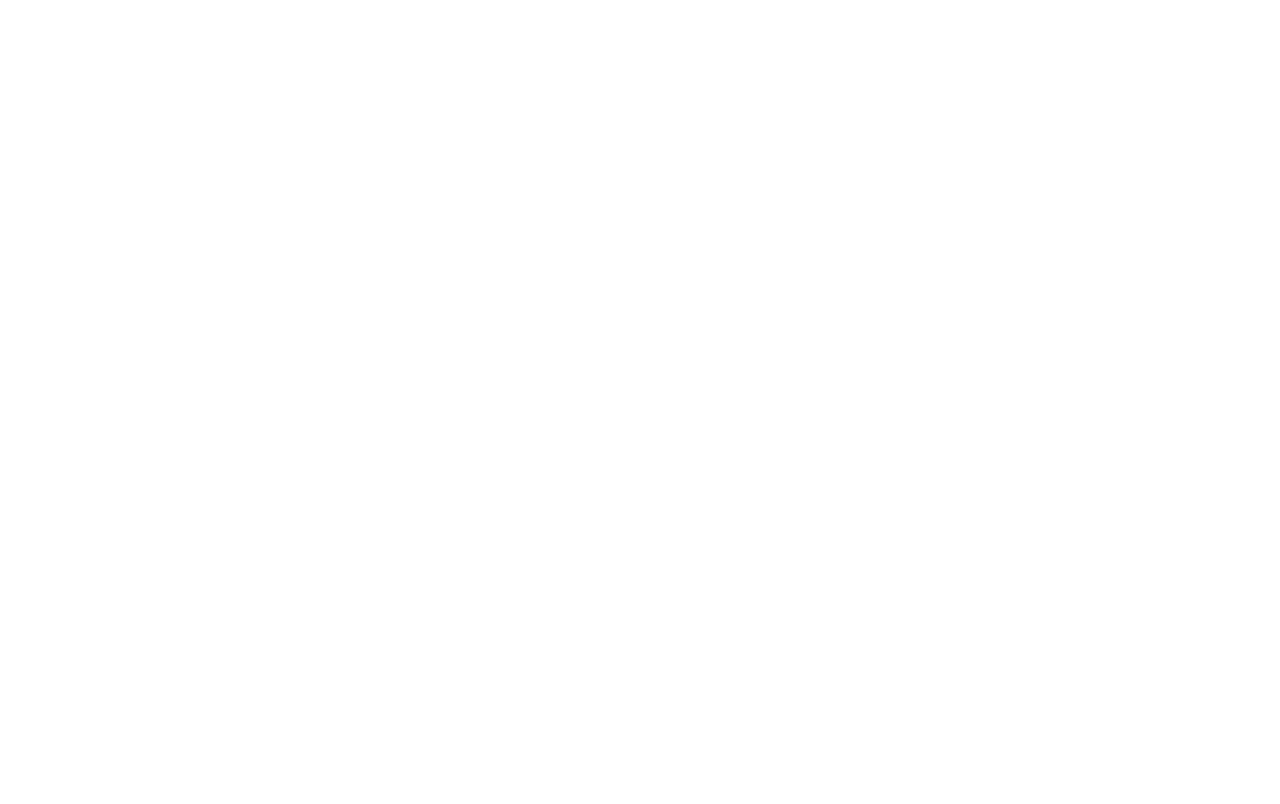
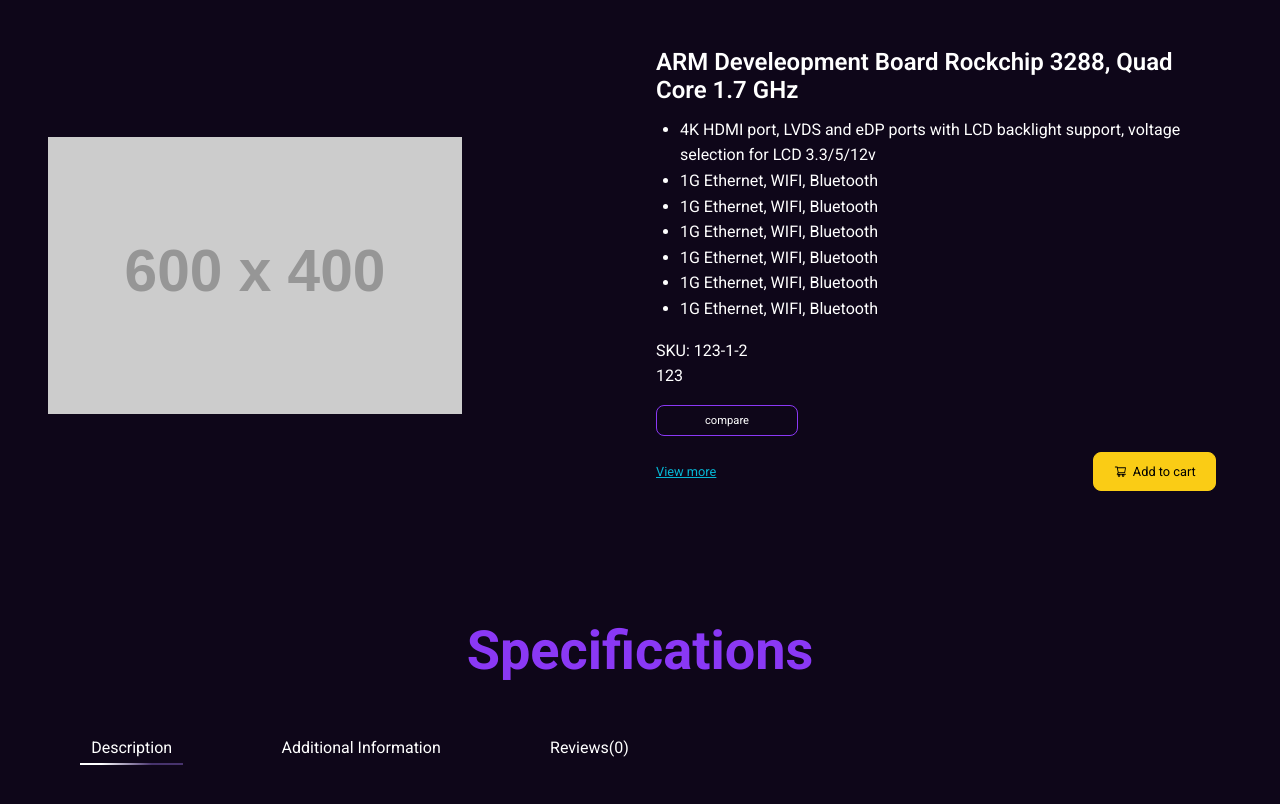
Before and after one commit to Tungston-labs/Arm_Sbc, a React (Vite) app: page /product/1 in a window 1280 px wide. Before the commit this address had no page. Shown: the top 804 px of the page. Built offline with nearby package versions, Linux system fonts and the light colour scheme.

Commit message:
Added SingleProduct detail section

```diff
--- a/src/App.jsx
+++ b/src/App.jsx
@@ -5,6 +5,7 @@
 import { Route, Routes } from 'react-router-dom'
 import Home from './pages/Home'
 import Navbar from './Components/Navbar/Navbar'
+import SingleProduct from './pages/product/SingleProduct.jsx'
 
 function App() {
 
@@ -12,6 +13,7 @@
 <Routes>
   <Route path='/nav' element={<Navbar/>}/>
 <Route path='/' element={<Home/>}/>
+<Route path='/product/:id' element={<SingleProduct/>}/>
 
 </Routes>
   )
--- /dev/null
+++ b/src/Components/product/SingleProductDeatilSection.jsx
@@ -0,0 +1,64 @@
+import {
+  AddToCartButton,
+  ButtonSection,
+  CompareButton,
+  DividerDiv,
+  HeaderContainer,
+  HeaderImageContainer,
+  HeaderTextContainer,
+  Link,
+} from "../../pages/product/singleProduct.style";
+import { AiOutlineShoppingCart } from "react-icons/ai";
+
+const SingleProductDeatilSection = () => {
+  return (
+    <HeaderContainer>
+      <DividerDiv>
+        <HeaderImageContainer>
+          <img src="https://placehold.co/600x400" />
+        </HeaderImageContainer>
+      </DividerDiv>
+      <DividerDiv>
+        <HeaderTextContainer>
+          <h2>ARM Develeopment Board Rockchip 3288, Quad Core 1.7 GHz</h2>
+          <ButtonSection display="none">
+            <Link>View more</Link>
+            <AddToCartButton>
+              <AiOutlineShoppingCart />
+              Add to cart
+            </AddToCartButton>
+          </ButtonSection>
+          <ul>
+            {[
+              "4K HDMI port, LVDS and eDP ports with LCD backlight support, voltage selection for LCD 3.3/5/12v",
+              "1G Ethernet, WIFI, Bluetooth",
+              "1G Ethernet, WIFI, Bluetooth",
+              "1G Ethernet, WIFI, Bluetooth",
+              "1G Ethernet, WIFI, Bluetooth",
+              "1G Ethernet, WIFI, Bluetooth",
+              "1G Ethernet, WIFI, Bluetooth",
+            ].map((i) => (
+              <li key={i}>{i}</li>
+            ))}
+          </ul>
+          <p>SKU: 123-1-2</p>
+          <p>
+            {[1, 2, 3].map((i) => (
+              <span>{i}</span>
+            ))}
+          </p>
+          <CompareButton>compare</CompareButton>
+          <ButtonSection display="flex">
+            <Link>View more</Link>
+            <AddToCartButton>
+              <AiOutlineShoppingCart />
+              Add to cart
+            </AddToCartButton>
+          </ButtonSection>
+        </HeaderTextContainer>
+      </DividerDiv>
+    </HeaderContainer>
+  );
+};
+
+export default SingleProductDeatilSection;
--- /dev/null
+++ b/src/Components/product/SpecificationNavBar.jsx
@@ -0,0 +1,30 @@
+import { useState } from "react";
+import {
+  NavItem,
+  SpecificationNav,
+} from "../../pages/product/singleProduct.style";
+
+const SpecificationNavBar = () => {
+  const [activeIndex, setActiveIndex] = useState(0);
+
+  return (
+    <SpecificationNav>
+      <ul>
+        {["Description", "Additional Information", "Reviews"].map(
+          (tab, index) => (
+            <NavItem
+              key={index}
+              active={activeIndex === index}
+              onClick={() => setActiveIndex(index)}
+            >
+              {tab}
+              {tab === "Reviews" && <span>(0)</span>}
+            </NavItem>
+          )
+        )}
+      </ul>
+    </SpecificationNav>
+  );
+};
+
+export default SpecificationNavBar;
--- /dev/null
+++ b/src/Components/product/SpecificationSection.jsx
@@ -0,0 +1,13 @@
+import { SpecificationContainer } from "../../pages/product/singleProduct.style";
+import SpecificationNavBar from "./SpecificationNavBar";
+
+const SpecificationSection = () => {
+  return (
+    <SpecificationContainer>
+      <h2>Specifications</h2>
+      <SpecificationNavBar />
+    </SpecificationContainer>
+  );
+};
+
+export default SpecificationSection;
--- a/src/index.css
+++ b/src/index.css
@@ -67,9 +67,12 @@
   }
 } */
 
+@import url('https://fonts.googleapis.com/css2?family=Roboto:ital,wght@0,100..900;1,100..900&display=swap');
 
-body{
+
+*{
   margin: 0;
   padding: 0;
   box-sizing: border-box;
+font-family: 'Roboto', sans-serif;
 }
--- /dev/null
+++ b/src/pages/product/SingleProduct.jsx
@@ -0,0 +1,13 @@
+import SingleProductDeatilSection from "../../Components/product/SingleProductDeatilSection";
+import SpecificationSection from "../../Components/product/SpecificationSection";
+
+const SingleProduct = () => {
+  return (
+    <>
+      <SingleProductDeatilSection />
+      <SpecificationSection />
+    </>
+  );
+};
+
+export default SingleProduct;
--- /dev/null
+++ b/src/pages/product/singleProduct.style.js
@@ -0,0 +1,281 @@
+import styled from "styled-components";
+
+export const HeaderContainer = styled.section`
+  width: 100%;
+  display: flex;
+  padding: 5rem;
+  padding-bottom: 7rem;
+  box-sizing: border-box;
+  background: #0e0619;
+  color: white;
+  @media (max-width: 480px) {
+    flex-direction: column;
+    padding: 2rem 1rem;
+  }
+  @media (min-width: 1024px) and (max-width: 1439px) {
+    padding: 3rem;
+    padding-bottom: 5rem;
+  }
+`;
+export const DividerDiv = styled.div`
+  width: 50%;
+  display: flex;
+  justify-content: center;
+  align-items: center;
+  @media (max-width: 480px) {
+    width: 100%;
+  }
+`;
+export const HeaderImageContainer = styled.section`
+  padding-block: 3rem;
+  img {
+    width: 70%;
+    min-width: 600px;
+    height: auto;
+  }
+  @media (max-width: 480px) {
+    padding-block: 1rem;
+    display: flex;
+    justify-content: center;
+    img {
+      width: 70%;
+      min-width: 250px;
+      height: auto;
+    }
+  }
+  @media (min-width: 1024px) and (max-width: 1439px) {
+    img {
+      width: 70%;
+      min-width: 300px;
+      height: auto;
+    }
+  }
+`;
+export const HeaderTextContainer = styled.section`
+  padding-inline: 3rem;
+  h2 {
+    font-size: 1.75rem;
+    padding-bottom: 2rem;
+    font-weight: 600;
+  }
+  p,
+  li {
+    font-size: 1.5rem;
+    font-weight: 400;
+    line-height: 2.1rem;
+  }
+  p:nth-of-type(2) {
+    padding-bottom: 2rem;
+  }
+  ul {
+    padding-bottom: 2rem;
+    padding-left: 2.5rem;
+  }
+  @media (max-width: 480px) {
+    padding-inline: 0rem;
+    h2 {
+      font-size: 1.12rem;
+      padding-bottom: 0rem;
+    }
+    p,
+    li {
+      font-size: 0.8rem;
+      line-height: 1.5rem;
+    }
+    ul {
+      padding-bottom: 1rem;
+      padding-left: 1.5rem;
+    }
+    p:nth-of-type(2) {
+      padding-bottom: 0.5rem;
+    }
+  }
+  @media (min-width: 1024px) and (max-width: 1439px) {
+    padding-inline: 1rem;
+    h2 {
+      font-size: 1.5rem;
+      padding-bottom: 0.8rem;
+      font-weight: 600;
+    }
+    p,
+    li {
+      font-size: 1rem;
+      font-weight: 400;
+      line-height: 1.6rem;
+    }
+    p:nth-of-type(2) {
+      padding-bottom: 1rem;
+    }
+    ul {
+      padding-bottom: 1rem;
+      padding-left: 1.5rem;
+    }
+  }
+`;
+
+export const ButtonSection = styled.div`
+  display: ${(props) => props.display || "none"};
+  width: 100%;
+  justify-content: space-between;
+  align-items: center;
+  padding-block: 2rem;
+  @media (max-width: 480px) {
+    display: ${(props) => (props.display === "flex" ? "none" : "flex")};
+    padding-block: 1rem;
+  }
+  @media (min-width: 1024px) and (max-width: 1439px) {
+    padding-block: 1rem;
+  }
+`;
+
+export const CompareButton = styled.button`
+  background: transparent;
+  border: 1px solid #8a38f5;
+  border-radius: 0.5rem;
+  padding: 0.5rem 3rem;
+  color: white;
+  font-size: 0.7rem;
+  cursor: pointer;
+  display: flex;
+  align-items: center;
+  gap: 0.5rem;
+
+  &:hover {
+    opacity: 0.8;
+  }
+  &:active {
+    transform: scale(0.95);
+  }
+  @media (max-width: 480px) {
+    margin: 0 auto;
+  }
+`;
+export const AddToCartButton = styled.button`
+  background: #facc15;
+  border: 1px solid #facc15;
+  border-radius: 0.5rem;
+  padding: 0.7rem 1.2rem;
+  color: #000;
+  font-size: 1rem;
+  cursor: pointer;
+  display: flex;
+  align-items: center;
+  gap: 0.5rem;
+
+  &:hover {
+    opacity: 0.8;
+  }
+  &:active {
+    transform: scale(0.95);
+  }
+
+  @media (max-width: 480px) {
+    font-size: 0.8rem;
+    padding: 0.6rem 1rem;
+  }
+  @media (min-width: 1024px) and (max-width: 1439px) {
+    padding: 0.7rem 1.2rem;
+    color: #000;
+    font-size: 0.8rem;
+    gap: 0.4rem;
+  }
+`;
+
+export const Link = styled.a`
+  color: #06b6d4;
+  text-decoration: underline;
+  font-size: 1.5rem;
+  cursor: pointer;
+
+  &:active {
+    transform: scale(0.98);
+  }
+  @media (max-width: 480px) {
+    font-size: 0.8rem;
+  }
+  @media (min-width: 1024px) and (max-width: 1439px) {
+    font-size: 0.8rem;
+  }
+`;
+
+export const SpecificationContainer = styled.section`
+  width: 100%;
+  padding: 2rem 1rem;
+  box-sizing: border-box;
+  background: #0e0619;
+  color: white;
+
+  h2 {
+    width: 100%;
+    color: #8a38f5;
+    text-align: center;
+    font-size: 1.25rem;
+  }
+  @media (min-width: 1024px) {
+    padding-block: 2rem;
+    padding-inline: 5rem;
+    h2 {
+      font-size: 3.38rem;
+      padding-bottom: 2rem;
+    }
+  }
+  @media (min-width: 1850px) {
+    padding-block: 4rem;
+    padding-inline: 10rem;
+    h2 {
+      font-size: 4.38rem;
+      padding-bottom: 4rem;
+    }
+  }
+`;
+
+export const SpecificationNav = styled.nav`
+  padding-block: 1rem;
+  ul {
+    display: flex;
+    list-style: none;
+    justify-content: space-between;
+    font-size: 0.75rem;
+  }
+  @media (min-width: 1024px) {
+    width: 50%;
+    ul {
+      font-size: 1rem;
+    }
+  }
+  @media (min-width: 1850px) {
+    width: 50%;
+    ul {
+      font-size: 1.5rem;
+    }
+  }
+`;
+export const NavItem = styled.li`
+  padding: 0.5rem 0.7rem;
+  cursor: pointer;
+  position: relative;
+  transition: all 0.3s ease;
+
+  &::after {
+    content: "";
+    position: absolute;
+    left: 0;
+    bottom: 0;
+    height: 2px;
+    width: 0%;
+    background: linear-gradient(90deg, #ffffff 20.67%, #47336d 69.71%);
+    transition: width 0.3s ease;
+  }
+
+  ${(props) =>
+    props.active &&
+    `
+      &::after {
+        width: 100%;
+      }
+    `}
+
+  @media (min-width: 1850px) {
+    padding: 1rem 1.5rem;
+  }
+`;
```
